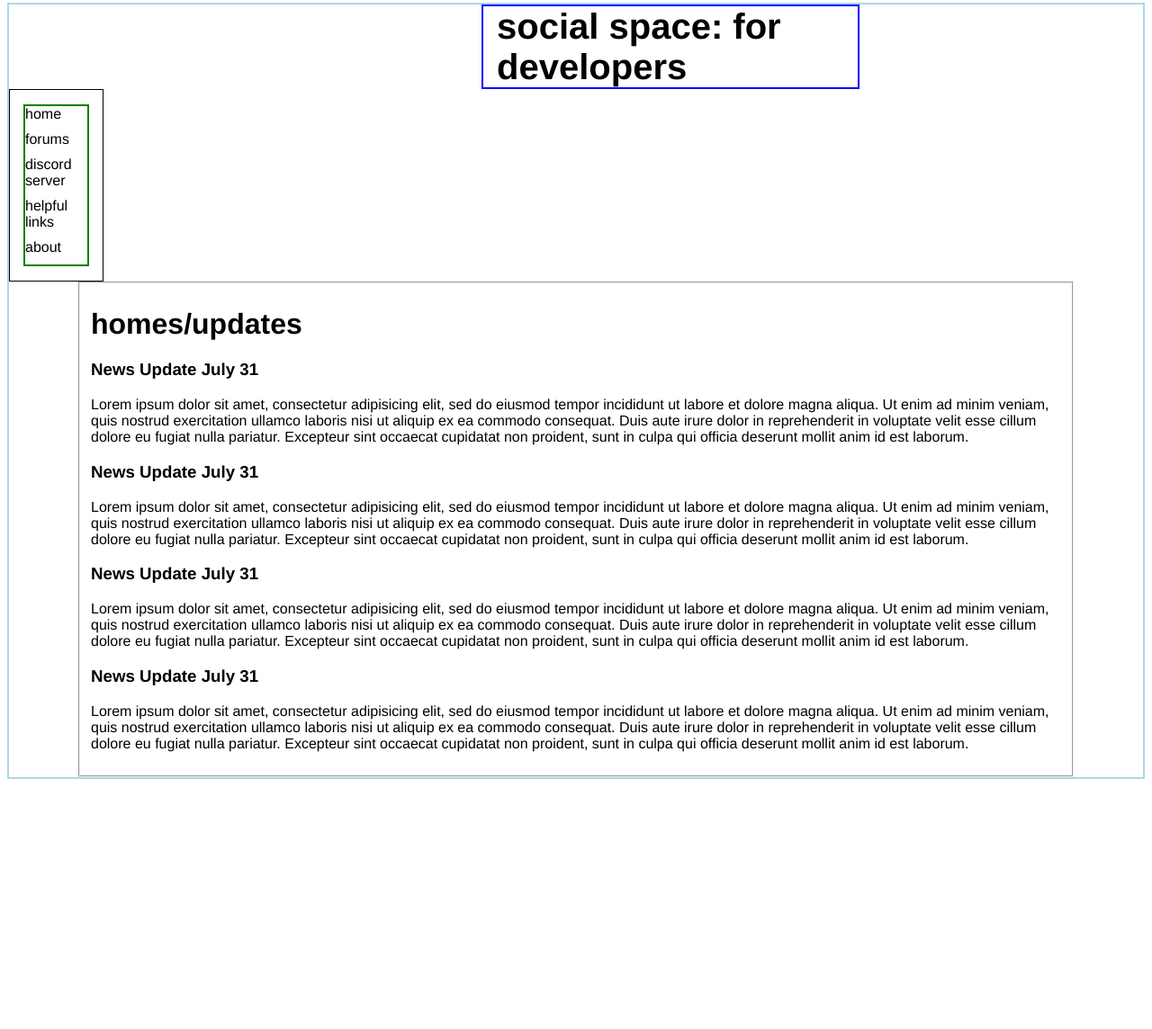
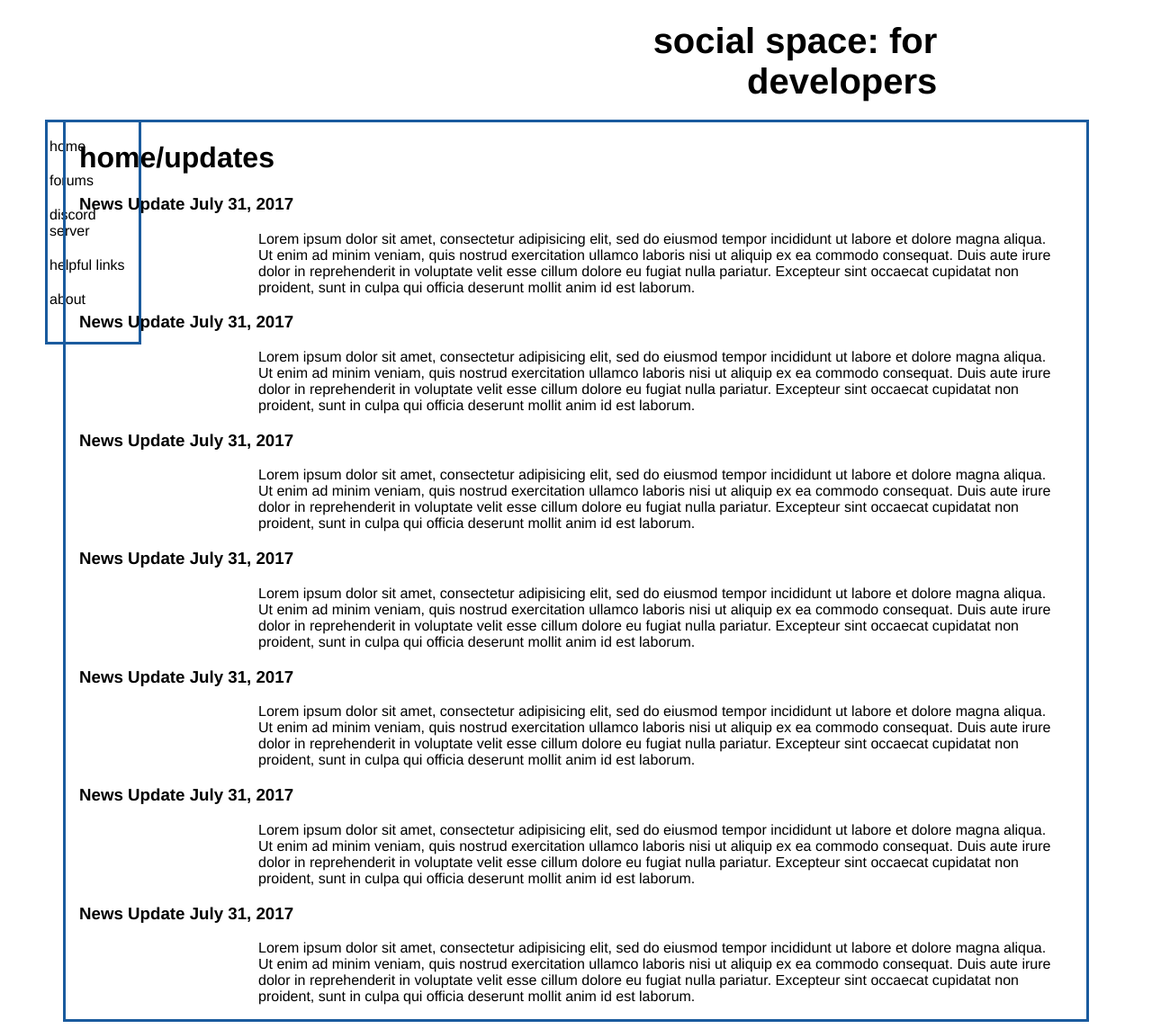
Before and after one commit to AVmachine/socialspace, a plain HTML site: page index.html in a window 1280 px wide. Shown: the part 5-1149 px from the top of the page at 90% size. Before the commit the page ends 879 px from the top, so only its background shows below. Drawn offline with Linux system fonts and the light colour scheme.

Commit message:
finished first page

```diff
--- a/CSS/socialspace-css.css
+++ b/CSS/socialspace-css.css
@@ -1,32 +1,36 @@
 #grandTitle{
-	border: 2px solid blue;
 	font-size: 2.5em;
 	font-family: "helvetica neue", sans-serif;
 	font-weight: bold;
+	text-align: right;
+	padding: 20px;
 }
 
+#nav{
+	position: fixed;
+	top: auto;
+	left: 50px;
+	display: block;
+	border: 3px solid rgb(26, 91, 158);
+	text-align: left;
+	padding: 2px;
 
-nav{
-	display: block;
-	border: 1px solid black;
-	text-align: left;
 }
+
 ul{
-	border: 2px solid green;
 	list-style: none;
 	padding: 0px;
 }
 li{
 	font-size: 1em;
-	padding-bottom: 10px;
+	padding-bottom: 20px;
 }
 
 body{
-	border: 2px solid lightblue;
 	font-family: "helvetica neue", sans-serif;
-
 }
 
-nav{
 
+main{
+	border: 3px solid rgb(26, 91, 158);
 }
--- a/index.html
+++ b/index.html
@@ -7,10 +7,10 @@
 </head>
 <body>
 <header>
-	<div id="grandTitle" class="col-4 push-5">social space: for developers</div>
-	<nav class="col-1">
+	<div id="grandTitle" class="col-5 push-5">social space: for developers</div>
+	<nav class="col-1" id="nav">
 		<ul>
-			<li>home</li>
+			<li id="currentTab">home</li>
 			<li>forums</li>
 			<li>discord server</li>
 			<li>helpful links</li>
@@ -19,11 +19,10 @@
 	</nav>
 </header>
 <main class="container">
-	<fieldset>
-		<h1>homes/updates</h1>
+		<h1>home/updates</h1>
 		<div>
-			<h3>News Update July 31</h3>
-			<p>Lorem ipsum dolor sit amet, consectetur adipisicing elit, sed do eiusmod
+			<h3>News Update July 31, 2017 </h3>
+			<p class="col-10 push-2">Lorem ipsum dolor sit amet, consectetur adipisicing elit, sed do eiusmod
 			tempor incididunt ut labore et dolore magna aliqua. Ut enim ad minim veniam,
 			quis nostrud exercitation ullamco laboris nisi ut aliquip ex ea commodo
 			consequat. Duis aute irure dolor in reprehenderit in voluptate velit esse
@@ -31,8 +30,8 @@
 			proident, sunt in culpa qui officia deserunt mollit anim id est laborum.</p>
 		</div>
 		<div>
-			<h3>News Update July 31</h3>
-			<p>Lorem ipsum dolor sit amet, consectetur adipisicing elit, sed do eiusmod
+			<h3>News Update July 31, 2017 </h3>
+			<p class="col-10 push-2">Lorem ipsum dolor sit amet, consectetur adipisicing elit, sed do eiusmod
 			tempor incididunt ut labore et dolore magna aliqua. Ut enim ad minim veniam,
 			quis nostrud exercitation ullamco laboris nisi ut aliquip ex ea commodo
 			consequat. Duis aute irure dolor in reprehenderit in voluptate velit esse
@@ -40,8 +39,8 @@
 			proident, sunt in culpa qui officia deserunt mollit anim id est laborum.</p>
 		</div>
 		<div>
-			<h3>News Update July 31</h3>
-			<p>Lorem ipsum dolor sit amet, consectetur adipisicing elit, sed do eiusmod
+			<h3>News Update July 31, 2017 </h3>
+			<p class="col-10 push-2">Lorem ipsum dolor sit amet, consectetur adipisicing elit, sed do eiusmod
 			tempor incididunt ut labore et dolore magna aliqua. Ut enim ad minim veniam,
 			quis nostrud exercitation ullamco laboris nisi ut aliquip ex ea commodo
 			consequat. Duis aute irure dolor in reprehenderit in voluptate velit esse
@@ -49,15 +48,41 @@
 			proident, sunt in culpa qui officia deserunt mollit anim id est laborum.</p>
 		</div>
 		<div>
-			<h3>News Update July 31</h3>
-			<p>Lorem ipsum dolor sit amet, consectetur adipisicing elit, sed do eiusmod
+			<h3>News Update July 31, 2017 </h3>
+			<p class="col-10 push-2">Lorem ipsum dolor sit amet, consectetur adipisicing elit, sed do eiusmod
 			tempor incididunt ut labore et dolore magna aliqua. Ut enim ad minim veniam,
 			quis nostrud exercitation ullamco laboris nisi ut aliquip ex ea commodo
 			consequat. Duis aute irure dolor in reprehenderit in voluptate velit esse
 			cillum dolore eu fugiat nulla pariatur. Excepteur sint occaecat cupidatat non
 			proident, sunt in culpa qui officia deserunt mollit anim id est laborum.</p>
 		</div>
-	</fieldset>
+		<div>
+			<h3>News Update July 31, 2017 </h3>
+			<p class="col-10 push-2">Lorem ipsum dolor sit amet, consectetur adipisicing elit, sed do eiusmod
+			tempor incididunt ut labore et dolore magna aliqua. Ut enim ad minim veniam,
+			quis nostrud exercitation ullamco laboris nisi ut aliquip ex ea commodo
+			consequat. Duis aute irure dolor in reprehenderit in voluptate velit esse
+			cillum dolore eu fugiat nulla pariatur. Excepteur sint occaecat cupidatat non
+			proident, sunt in culpa qui officia deserunt mollit anim id est laborum.</p>
+		</div>
+		<div>
+			<h3>News Update July 31, 2017 </h3>
+			<p class="col-10 push-2">Lorem ipsum dolor sit amet, consectetur adipisicing elit, sed do eiusmod
+			tempor incididunt ut labore et dolore magna aliqua. Ut enim ad minim veniam,
+			quis nostrud exercitation ullamco laboris nisi ut aliquip ex ea commodo
+			consequat. Duis aute irure dolor in reprehenderit in voluptate velit esse
+			cillum dolore eu fugiat nulla pariatur. Excepteur sint occaecat cupidatat non
+			proident, sunt in culpa qui officia deserunt mollit anim id est laborum.</p>
+		</div>
+		<div>
+			<h3>News Update July 31, 2017 </h3>
+			<p class="col-10 push-2">Lorem ipsum dolor sit amet, consectetur adipisicing elit, sed do eiusmod
+			tempor incididunt ut labore et dolore magna aliqua. Ut enim ad minim veniam,
+			quis nostrud exercitation ullamco laboris nisi ut aliquip ex ea commodo
+			consequat. Duis aute irure dolor in reprehenderit in voluptate velit esse
+			cillum dolore eu fugiat nulla pariatur. Excepteur sint occaecat cupidatat non
+			proident, sunt in culpa qui officia deserunt mollit anim id est laborum.</p>
+		</div>
 </main>
 </body>
 </html>
```
